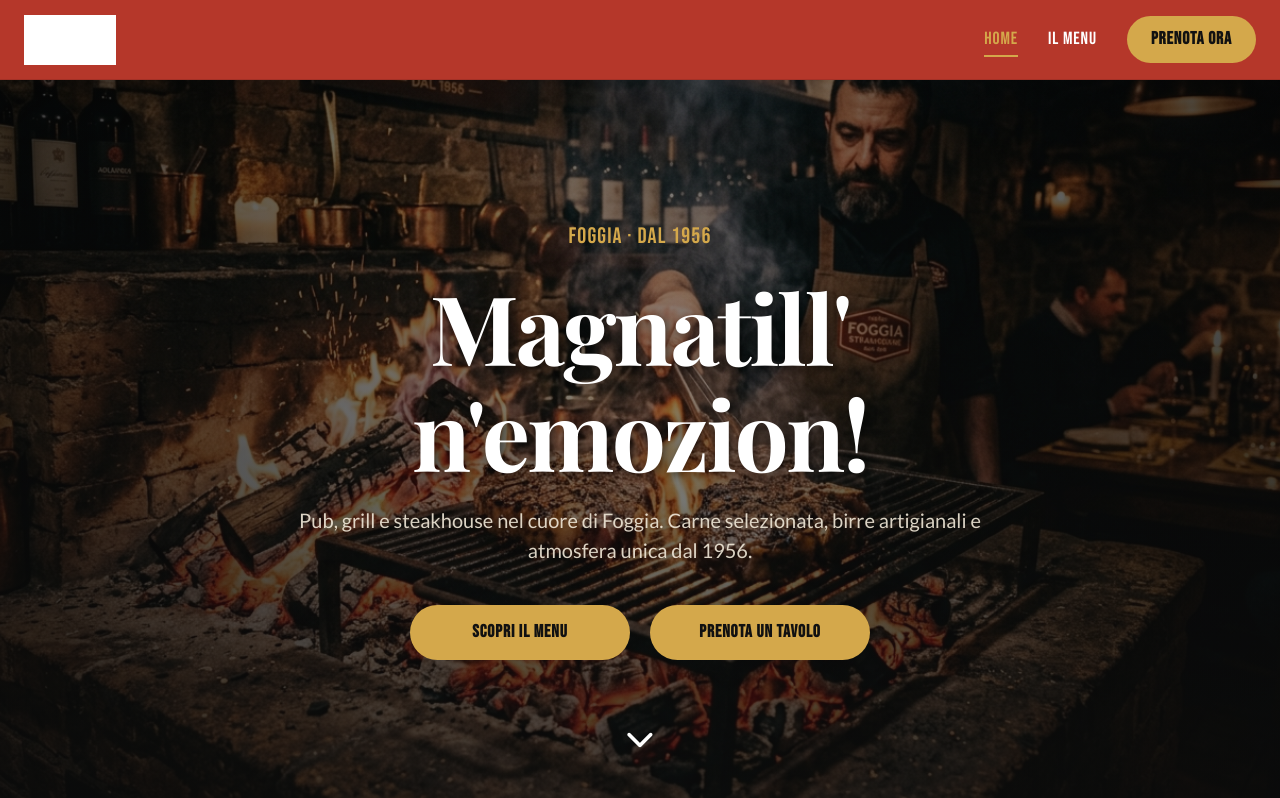
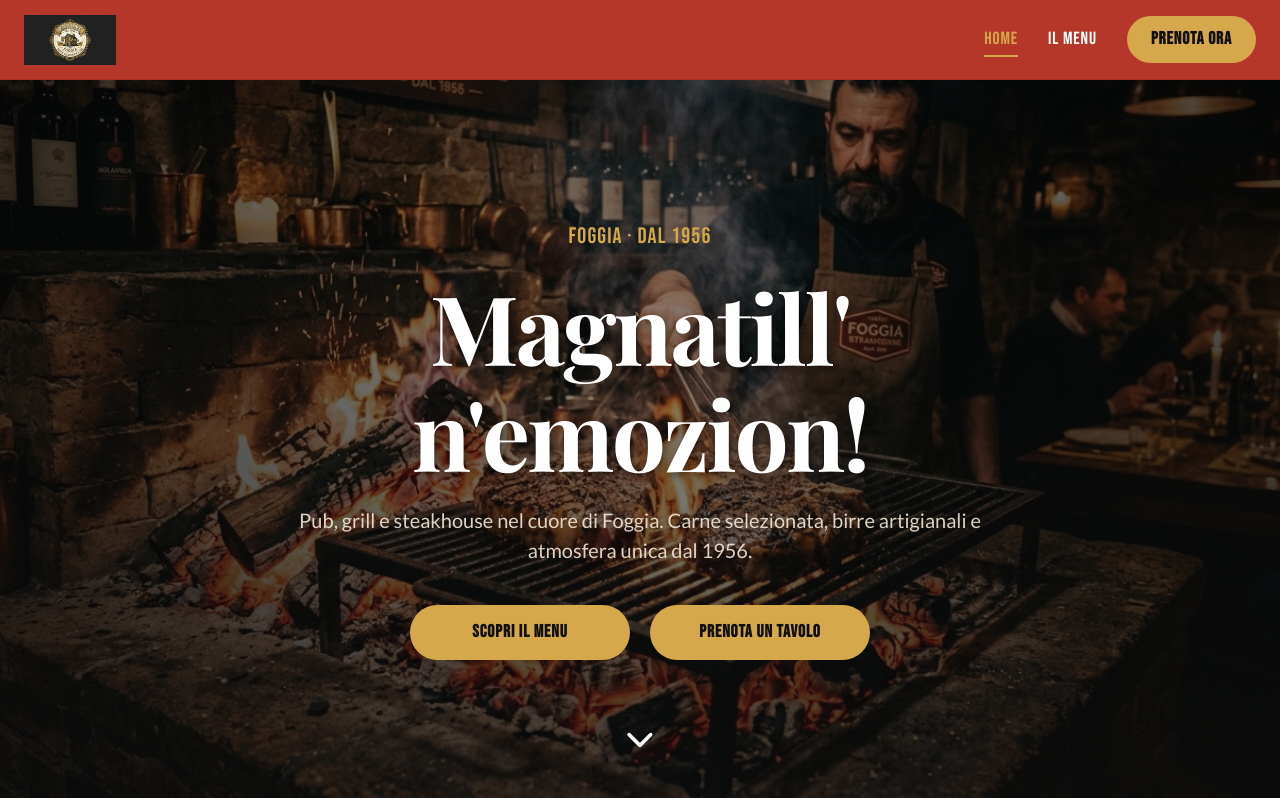
Before and after one commit to influencee-dev/Papone, a React (Vite) app: page / in a window 1280 px wide. Shown: the top 798 px of the page. Built offline with nearby package versions, Linux system fonts and the light colour scheme; a web font is replaced by a local one.

Commit message:
feat: Update logo path and remove footer logo filter
Adjust the logo image path in App.tsx to correctly resolve it from the public directory. Remove the CSS filter from the footer logo to display it with its original colors, rather than a solid white block.

```diff
--- a/src/App.tsx
+++ b/src/App.tsx
@@ -299,7 +299,7 @@
         <div className="container">
           <div className="nav-container">
             <a href="#" onClick={(e) => { e.preventDefault(); setActiveTab("home"); window.scrollTo({ top: 0, behavior: "smooth" }); setMobileMenuOpen(false); }} style={{ display: "flex", alignItems: "center" }}>
-              <img src="logo.png" alt="Papone Dal 1956" className="nav-logo" />
+              <img src="/logo.png" alt="Papone Dal 1956" className="nav-logo" />
             </a>
 
             <nav className="nav-menu hidden md:flex">
--- a/src/index.css
+++ b/src/index.css
@@ -180,7 +180,6 @@
   height: 50px;
   width: auto;
   transition: var(--transition-smooth);
-  filter: brightness(0) invert(1);
 }
 
 header .nav-link {
@@ -976,7 +975,7 @@
 }
 
 .home-page-theme .footer-logo {
-  filter: brightness(0) invert(1);
+  /* removed to avoid solid white block */
 }
 
 .footer-tagline {
```
